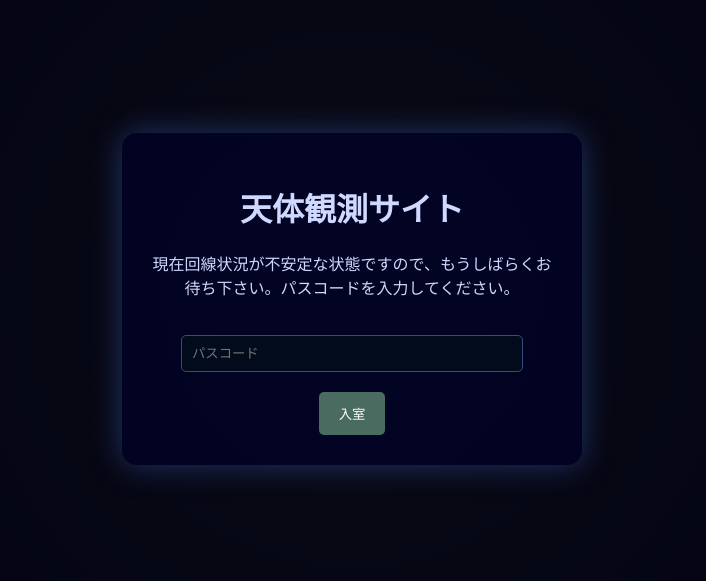
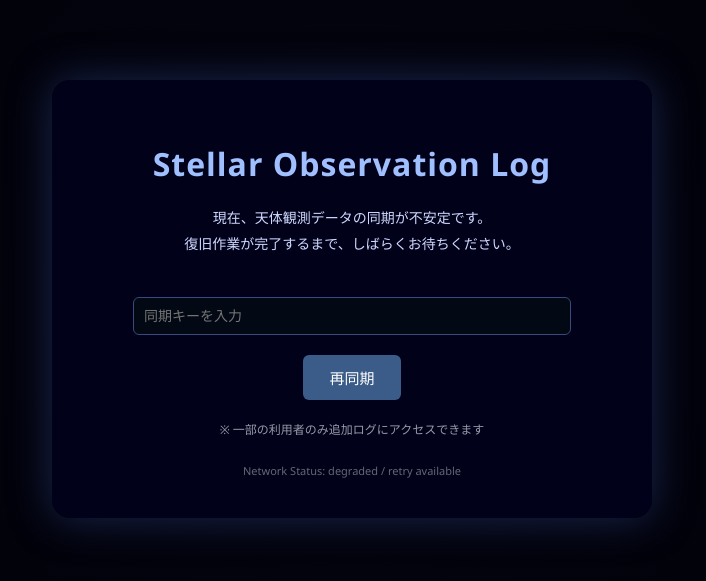
Before and after one commit to YANAGISAWAHIROTO/uepi-observer, a plain HTML site: page index.html in a window 1280 px wide. Shown: the part 101-682 px from the top of the page, without its empty margins (288-994 px from the left). Drawn offline with Linux system fonts and the light colour scheme.

Commit message:
Update index.html for English localization and styling
Updated the title and text content to English, modified styles for better aesthetics, and changed input fields and button functionality.

```diff
--- a/index.html
+++ b/index.html
@@ -1,70 +1,109 @@
-<!-- 偽装ページ: index.html -->
 <!DOCTYPE html>
 <html lang="ja">
 <head>
 <meta charset="UTF-8">
-<title>天体観測サイト</title>
+<title>Stellar Observation Log</title>
 <meta name="viewport" content="width=device-width, initial-scale=1.0">
 <style>
 body {
   margin:0;
   padding:0;
-  background: radial-gradient(circle at center, #0b0c17, #000010);
+  background: radial-gradient(circle at center, #050510, #000008);
   color:#cfd8ff;
   font-family:'Segoe UI', sans-serif;
   display:flex;
-  flex-direction:column;
+  justify-content:center;
   align-items:center;
-  justify-content:center;
   height:100vh;
 }
 .container {
-  background: rgba(0,0,40,0.7);
-  padding:30px;
-  border-radius:15px;
-  box-shadow:0 0 30px #223366;
+  background: rgba(0,0,30,0.75);
+  padding:40px;
+  border-radius:18px;
+  box-shadow:0 0 40px rgba(40,60,120,0.6);
   text-align:center;
-  max-width:400px;
+  max-width:520px;
+  width:90%;
+}
+h1 {
+  color:#9fbfff;
+  letter-spacing:1px;
+  margin-bottom:20px;
+}
+p {
+  font-size:14px;
+  line-height:1.9;
+  color:#cfd8ff;
 }
 input {
   width:80%;
   padding:10px;
-  margin-top:20px;
-  border-radius:5px;
+  margin-top:25px;
+  border-radius:6px;
   border:1px solid #3a4a7a;
-  background:#020b1c;
+  background:#020814;
   color:#cfd8ff;
+  font-size:14px;
 }
 button {
   margin-top:20px;
-  padding:12px 20px;
-  background:#4a6b5f;
+  padding:12px 26px;
+  background:#3b5c88;
   color:white;
   border:none;
-  border-radius:5px;
+  border-radius:6px;
   cursor:pointer;
+  font-size:15px;
 }
-button:hover { background:#6aa080; }
+button:hover {
+  background:#5c7fb3;
+}
+.notice {
+  margin-top:20px;
+  font-size:12px;
+  color:#99a;
+}
+.footer {
+  margin-top:25px;
+  font-size:11px;
+  color:#667;
+}
 </style>
 </head>
 <body>
 
 <div class="container">
-  <h1>天体観測サイト</h1>
-  <p>現在回線状況が不安定な状態ですので、もうしばらくお待ち下さい。パスコードを入力してください。</p>
+  <h1>Stellar Observation Log</h1>
 
-  <input type="text" id="passcode" placeholder="パスコード">
-  <button onclick="checkPass()">入室</button>
+  <p>
+    現在、天体観測データの同期が不安定です。<br>
+    復旧作業が完了するまで、しばらくお待ちください。
+  </p>
+
+  <input type="text" id="key" placeholder="同期キーを入力">
+
+  <br>
+  <button onclick="checkKey()">再同期</button>
+
+  <div class="notice">
+    ※ 一部の利用者のみ追加ログにアクセスできます
+  </div>
+
+  <div class="footer">
+    Network Status: degraded / retry available
+  </div>
 </div>
 
 <script>
-function checkPass() {
-  const code = document.getElementById('passcode').value.trim();
-  // 合言葉を正しく設定
-  if(code === 'UEPISTELLAR-LOG') {
-    window.location.href = 'stellar.html'; // パスコード正解でフォームへ
+function checkKey(){
+  const key = document.getElementById("key").value.trim();
+
+  if(key === "UEPISTELLAR-LOG"){
+    // ▼ 応募ページ（stellar.html）への絶対URL
+    window.location.href =
+      "https://yanagisawahiroto.github.io/uepi-observerF/stellar.html";
   } else {
-    alert('パスコードが間違っています。');
+    alert("同期に失敗しました。入力内容を確認してください。");
   }
 }
 </script>
```
